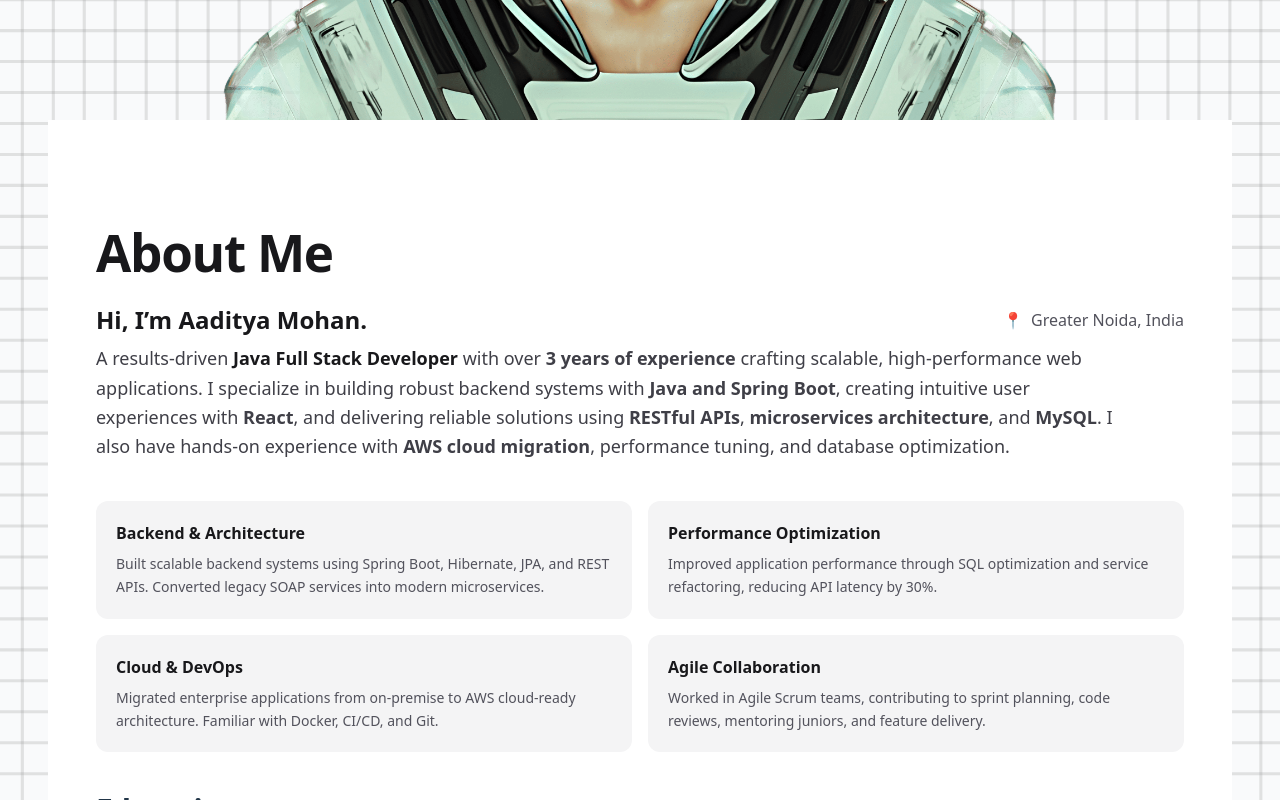
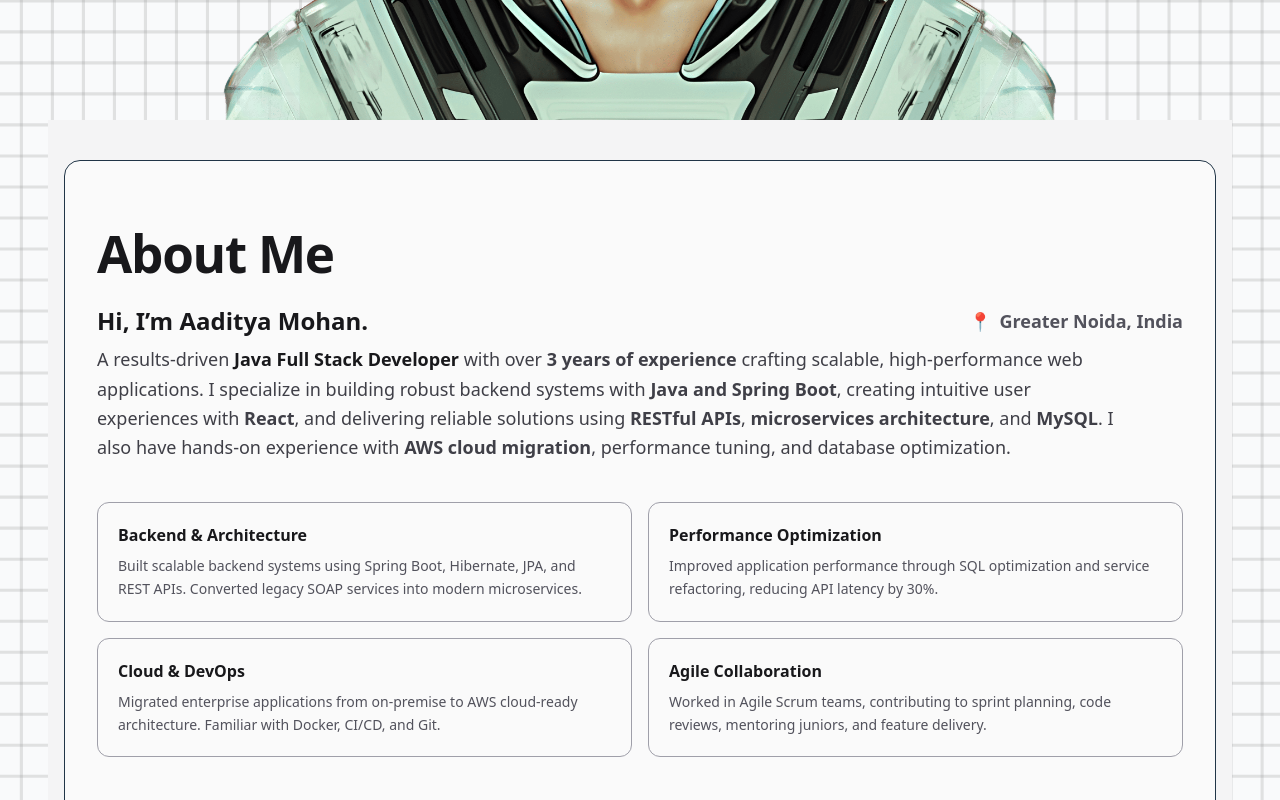
Before and after one commit to AadityaMohan-dev/portfolio-website, a React (Vite) app: page / in a window 1280 px wide. Shown: the part 680-1480 px from the top of the page. Built offline with nearby package versions, Linux system fonts and the light colour scheme.

Commit message:
ui fixses

```diff
--- a/src/component/About.tsx
+++ b/src/component/About.tsx
@@ -16,10 +16,10 @@ function About() {
       initial="hidden"
       whileInView="visible"
       viewport={{ once: true, margin: "-80px" }}
-      className="mx-auto max-w-6xl px-4 sm:px-6 lg:px-8 py-12 sm:py-16"
+      className="mx-auto max-w-6xl px-4 sm:px-6 lg:px-8 py-12 sm:py-16 border bg-zinc-50 rounded-2xl"
     >
       {/* Heading */}
-      <motion.h1 className="text-2xl sm:text-3xl text-zinc-900 lg:text-4xl font-bold tracking-tight">
+      <motion.h1 className="text-2xl sm:text-3xl text-zinc-900 lg:text-5xl font-bold tracking-tight">
         About Me
       </motion.h1>
 
@@ -30,7 +30,7 @@ function About() {
             Hi, I’m Aaditya Mohan.
           </h2>
 
-          <div className="flex items-center gap-2 text-sm sm:text-base text-zinc-600">
+          <div className="flex items-center font-semibold gap-2 text-sm sm:text-lg text-zinc-600">
             <span>📍</span>
             <span>Greater Noida, India</span>
           </div>
@@ -83,7 +83,7 @@ function About() {
         ].map((card, i) => (
           <div
             key={i}
-            className="rounded-xl  bg-zinc-100 p-4 sm:p-5 transition"
+            className="rounded-xl  bg-zinc-50 border border-zinc-400 p-4 sm:p-5 transition"
           >
             <h3 className="mb-2 text-sm sm:text-base font-semibold text-zinc-900">
               {card.title}
--- a/src/component/Dashboard.tsx
+++ b/src/component/Dashboard.tsx
@@ -55,7 +55,7 @@ function Dashboard() {
       <SlideSection z={5}>
         <section
           className={`w-full ${
-            isMobile || isLowHeightLaptop ? "min-h-fit" : "h-[81vh]"
+            isMobile || isLowHeightLaptop ? "min-h-fit" : "h-[90vh]"
           }`}
         >
           <Home />
@@ -65,19 +65,19 @@ function Dashboard() {
       {/* CONTENT */}
       <div className={`relative mx-auto ${maxWidth} ${horizontalPadding}`}>
         <SlideSection z={10}>
-          <div className={`${sectionWrapper} bg-white ${sectionSpacing}`}>
+          <div className={`${sectionWrapper}    bg-zinc-100 ${sectionSpacing}`}>
             <About />
           </div>
         </SlideSection>
 
         <SlideSection z={20}>
-          <div className={`${sectionWrapper} bg-[#F78154] text-white ${sectionSpacing}`}>
+          <div className={`${sectionWrapper}   bg-[#F78154] text-white ${sectionSpacing}`}>
             <Project />
           </div>
         </SlideSection>
 
         <SlideSection z={30}>
-          <div className={`${sectionWrapper} bg-zinc-900 text-white ${sectionSpacing}`}>
+          <div className={`${sectionWrapper}   bg-zinc-900 text-white ${sectionSpacing}`}>
             <Contact />
           </div>
         </SlideSection>
```
